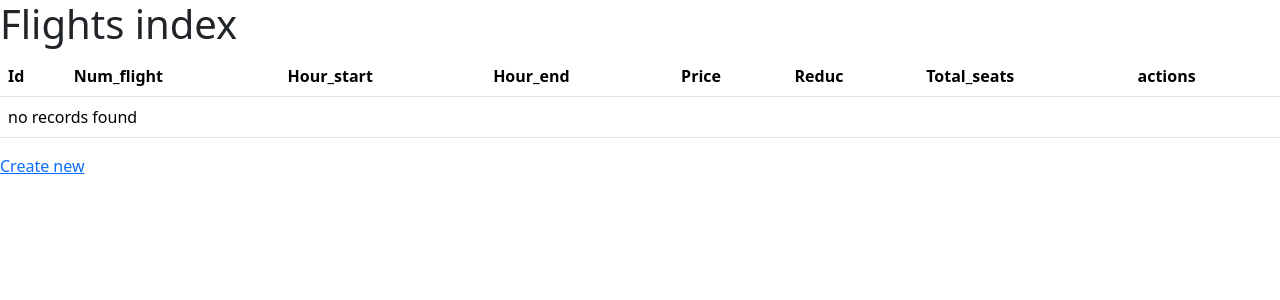
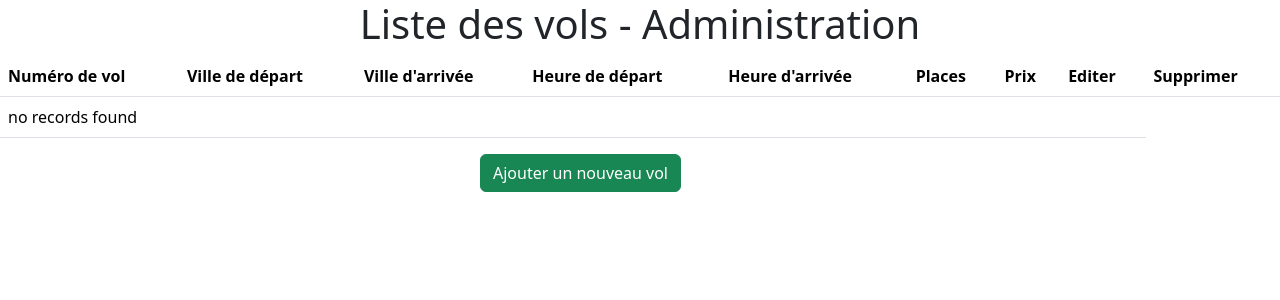
Before and after one commit to cakounette13/devoirVols, a Symfony app: template templates/flights/index.html.twig in a window 1280 px wide. Shown: the top 300 px of the page. Run offline with Twig, Linux system fonts and the light colour scheme; the template is opened without the code that fills it, so the values that code supplies are empty; some libraries are stand-ins or nearby versions.

Commit message:
Formulaire des vols admin

```diff
--- a/templates/flights/index.html.twig
+++ b/templates/flights/index.html.twig
@@ -3,34 +3,37 @@
 {% block title %}Flights index{% endblock %}
 
 {% block body %}
-    <h1>Flights index</h1>
+    <h1 class="text-center">Liste des vols - Administration</h1>
 
     <table class="table">
         <thead>
             <tr>
-                <th>Id</th>
-                <th>Num_flight</th>
-                <th>Hour_start</th>
-                <th>Hour_end</th>
-                <th>Price</th>
-                <th>Reduc</th>
-                <th>Total_seats</th>
-                <th>actions</th>
+                <th>Numéro de vol</th>
+                <th>Ville de départ</th>
+                <th>Ville d'arrivée</th>
+                <th>Heure de départ</th>
+                <th>Heure d'arrivée</th>
+                <th>Places</th>
+                <th>Prix</th>
+                <th>Editer</th>
+                <th>Supprimer</th>
             </tr>
         </thead>
         <tbody>
         {% for flight in flights %}
             <tr>
-                <td>{{ flight.id }}</td>
                 <td>{{ flight.numFlight }}</td>
-                <td>{{ flight.hourStart ? flight.hourStart|date('Y-m-d H:i:s') : '' }}</td>
-                <td>{{ flight.hourEnd ? flight.hourEnd|date('Y-m-d H:i:s') : '' }}</td>
+                <td>{{ flight.cityStart}}</td>
+                <td>{{ flight.cityEnd }}</td>
+                <td>{{ flight.hourStart ? flight.hourStart|date('d-m-Y') : '' }}</td>
+                <td>{{ flight.hourEnd ? flight.hourEnd|date('d-m-Y') : '' }}</td>
+                <td>{{ flight.totalSeats }}</td>
                 <td>{{ flight.price }}</td>
-                <td>{{ flight.reduc ? 'Yes' : 'No' }}</td>
-                <td>{{ flight.totalSeats }}</td>
                 <td>
-                    <a href="{{ path('app_flights_show', {'id': flight.id}) }}">show</a>
-                    <a href="{{ path('app_flights_edit', {'id': flight.id}) }}">edit</a>
+                    <a href="{{ path('app_flights_edit', {'id': flight.id}) }}"><img src="/icones/editer.png" alt="modifier vol"></a>
+                </td>
+                <td>
+                    <a href="{{ path('app_flights_delete', {'id': flight.id}) }}"><img src="/icones/supprimer.png" alt="supprimer vol"></a>
                 </td>
             </tr>
         {% else %}
@@ -40,6 +43,7 @@
         {% endfor %}
         </tbody>
     </table>
-
-    <a href="{{ path('app_flights_new') }}">Create new</a>
+    <div class="col-3 mx-auto">
+        <a type="button" class="btn btn-success" href="{{ path('app_flights_new') }}">Ajouter un nouveau vol</a>
+    </div>
 {% endblock %}
--- a/templates/flights/new.html.twig
+++ b/templates/flights/new.html.twig
@@ -3,9 +3,11 @@
 {% block title %}New Flights{% endblock %}
 
 {% block body %}
-    <h1>Create new Flights</h1>
+    <h1 class="text-center">Créer un nouveau vol</h1>
 
     {{ include('flights/_form.html.twig') }}
 
-    <a href="{{ path('app_flights_index') }}">back to list</a>
+
+    <a type="button" class="btn btn-info" href="{{ path('app_flights_index') }}">Retour à la liste des vols</a>
+
 {% endblock %}
```
Also changed, not shown: src/Form/FlightsType.php (+15 -15 lines), templates/cities/index.html.twig (+10 -6 lines), templates/flights/_form.html.twig (+39 -4 lines), templates/main/index.html.twig (+9 -7 lines), public/icones/badge-de-reduction.png (added), public/icones/editer.png (added), public/icones/insigne-de-reduction.png (added), public/icones/supprimer.png (added).
